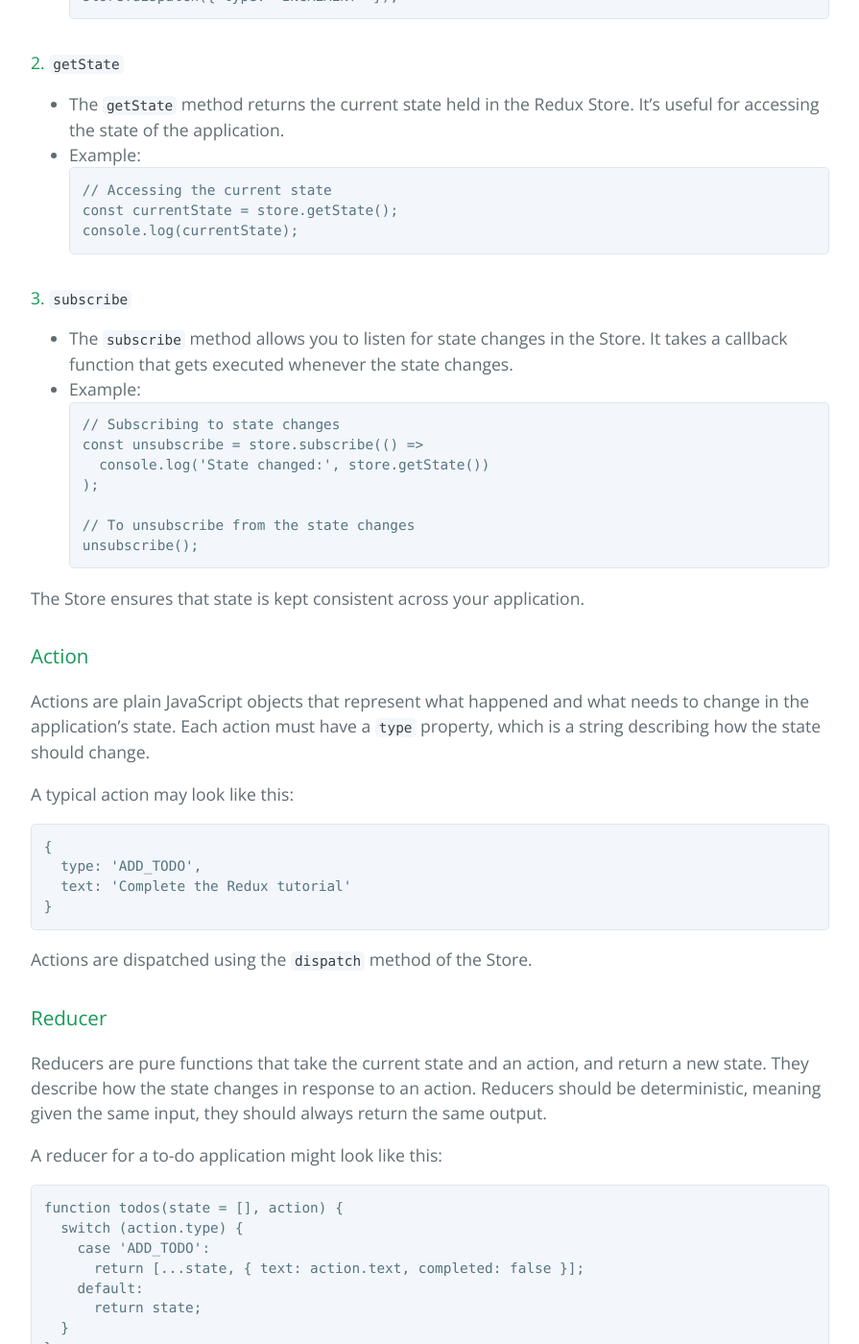
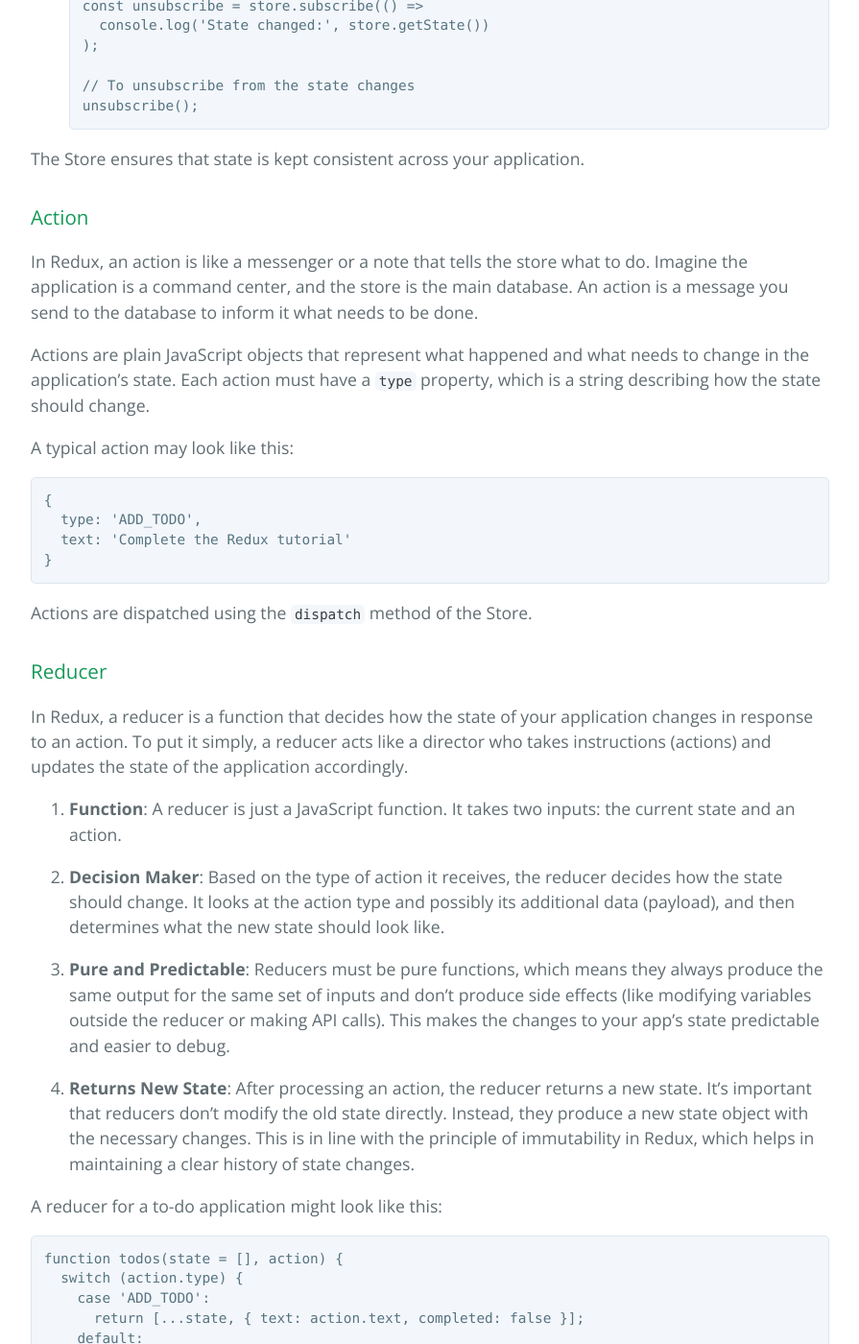
Before and after one commit to learning-software-engineering/learning-software-engineering.github.io, a Jekyll site: the page built from Topics/Tech_Stacks/redux.md, in a window 1280 px wide and 1400 px high, scrolled down 3037 px. Shown: the whole window at 96% size, without its empty margins (192-1087 px from the left). Built offline with Jekyll 4.4.1, drawn with Linux system fonts in a browser that asks for light colours; our own code applies the rules of GitHub Pages for plain Markdown files; some of the changed lines change nothing that is shown; some of the changed text lies outside the part shown.

Commit message:
Add explanation to the reducer

```diff
--- a/Topics/Tech_Stacks/redux.md
+++ b/Topics/Tech_Stacks/redux.md
@@ -5,24 +5,6 @@
 This tutorial provides a comprehensive guide to Redux, a popular state management library in JavaScript, ideal for developers familiar with JavaScript and looking to enhance their web application development skills.
 
 <img src="https://redux.js.org/assets/images/ReduxDataFlowDiagram-49fa8c3968371d9ef6f2a1486bd40a26.gif" alt="Redux Conceptual Image" width="600"/>
-
-## Table of Contents
-
-- [Redux Tutorial](#redux-tutorial)
-  - [Introduction](#introduction)
-  - [Table of Contents](#table-of-contents)
-  - [What is Redux?](#what-is-redux)
-  - [Why Do We Use Redux?](#why-do-we-use-redux)
-  - [How to Install Redux](#how-to-install-redux)
-  - [Core Concepts](#core-concepts)
-    - [Store](#store)
-      - [1. `dispatch`](#1-dispatch)
-      - [2. `getState`](#2-getstate)
-      - [3. `subscribe`](#3-subscribe)
-    - [Action](#action)
-    - [Reducer](#reducer)
-    - [State](#state)
-
 
 
 ## What is Redux?
@@ -36,7 +18,7 @@ Redux is used for several reasons:
 - **Predictability**: It makes the state of your app predictable and transparent. Every change is predictable and happens one at a time.
 - **Maintainability**: Redux makes the state changes maintainable and easy to understand, which is especially beneficial in large applications with complex state changes.
   + **Single Source of Truth**: Redux maintains the entire state of your application in a single store. This centralized approach ensures that the state is consistent across the app and makes it easier to track and manage state changes.
-  + Immutable State: In Redux, the state is immutable, meaning it cannot be changed directly.
+  + **Immutable State**: In Redux, the state is immutable, meaning it cannot be changed directly.
 - **Debugging**: With Redux, it's easier to debug an application as it provides a clear view of when, how, and why your application's state changed.
 - **Flexibility**: Redux can be used with any UI layer, and has a large ecosystem of addons.
 
@@ -100,6 +82,7 @@ In Redux, a store is like a central warehouse that holds all the data your appli
 The Store ensures that state is kept consistent across your application.
 
 ### Action
+In Redux, an action is like a messenger or a note that tells the store what to do. Imagine the application is a command center, and the store is the main database. An action is a message you send to the database to inform it what needs to be done.
 
 Actions are plain JavaScript objects that represent what happened and what needs to change in the application's state. Each action must have a `type` property, which is a string describing how the state should change.
 
@@ -116,7 +99,16 @@ Actions are dispatched using the `dispatch` method of the Store.
 
 ### Reducer
 
-Reducers are pure functions that take the current state and an action, and return a new state. They describe how the state changes in response to an action. Reducers should be deterministic, meaning given the same input, they should always return the same output.
+In Redux, a reducer is a function that decides how the state of your application changes in response to an action. To put it simply, a reducer acts like a director who takes instructions (actions) and updates the state of the application accordingly.
+
+
+1. **Function**: A reducer is just a JavaScript function. It takes two inputs: the current state and an action.
+
+2. **Decision Maker**: Based on the type of action it receives, the reducer decides how the state should change. It looks at the action type and possibly its additional data (payload), and then determines what the new state should look like.
+
+3. **Pure and Predictable**: Reducers must be pure functions, which means they always produce the same output for the same set of inputs and don't produce side effects (like modifying variables outside the reducer or making API calls). This makes the changes to your app's state predictable and easier to debug.
+
+4. **Returns New State**: After processing an action, the reducer returns a new state. It's important that reducers don't modify the old state directly. Instead, they produce a new state object with the necessary changes. This is in line with the principle of immutability in Redux, which helps in maintaining a clear history of state changes.
 
 A reducer for a to-do application might look like this:
 
```
